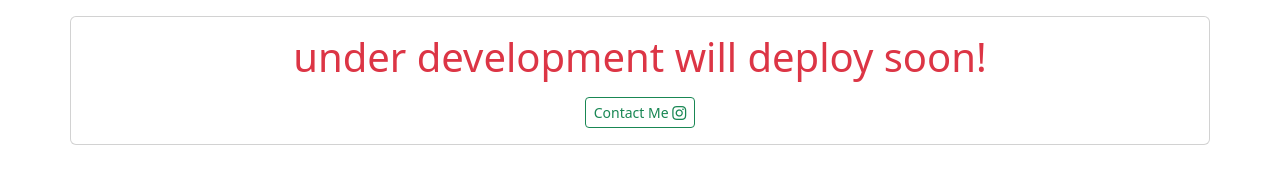
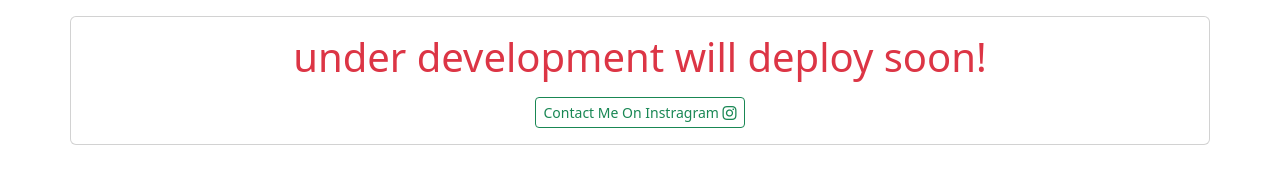
Before and after one commit to ronitbose01/ronitbose01.github.io, a plain HTML site: page index.html in a window 1280 px wide. Drawn offline with nearby package versions, Linux system fonts and the light colour scheme.

Commit message:
Update index.html

```diff
--- a/index.html
+++ b/index.html
@@ -12,7 +12,7 @@
     <div class="card container mt-3 text-center">
   <div class="card-body">
       <h1 class="text-danger"> under development will deploy soon! </h1>
-      <a href="https://www.instagram.com/ronitbose_/"> <button type="button" class="btn btn-outline-success btn-sm mt-2">Contact Me <i class="bi bi-instagram"></i></button></a>
+      <a href="https://www.instagram.com/ronitbose_/"> <button type="button" class="btn btn-outline-success btn-sm mt-2">Contact Me On Instragram <i class="bi bi-instagram"></i></button></a>
   </div>
 </div>
 
```
